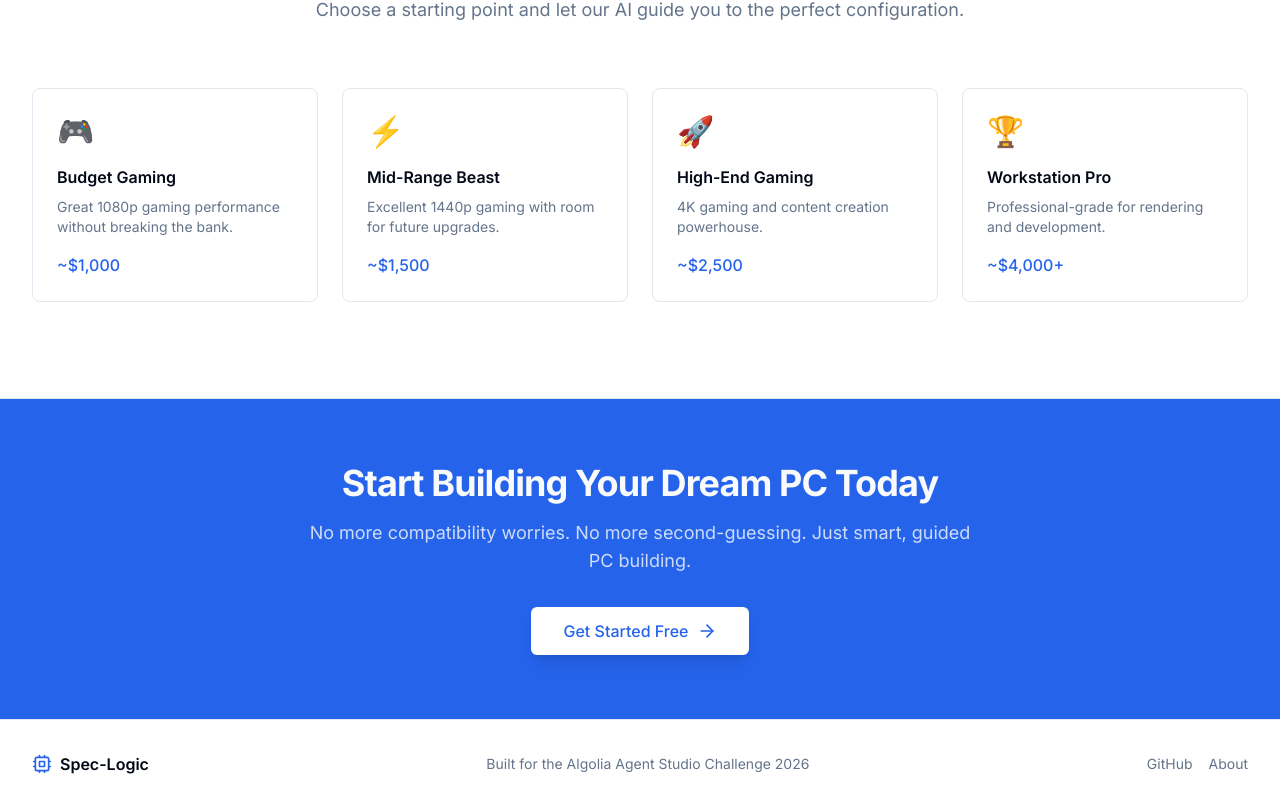
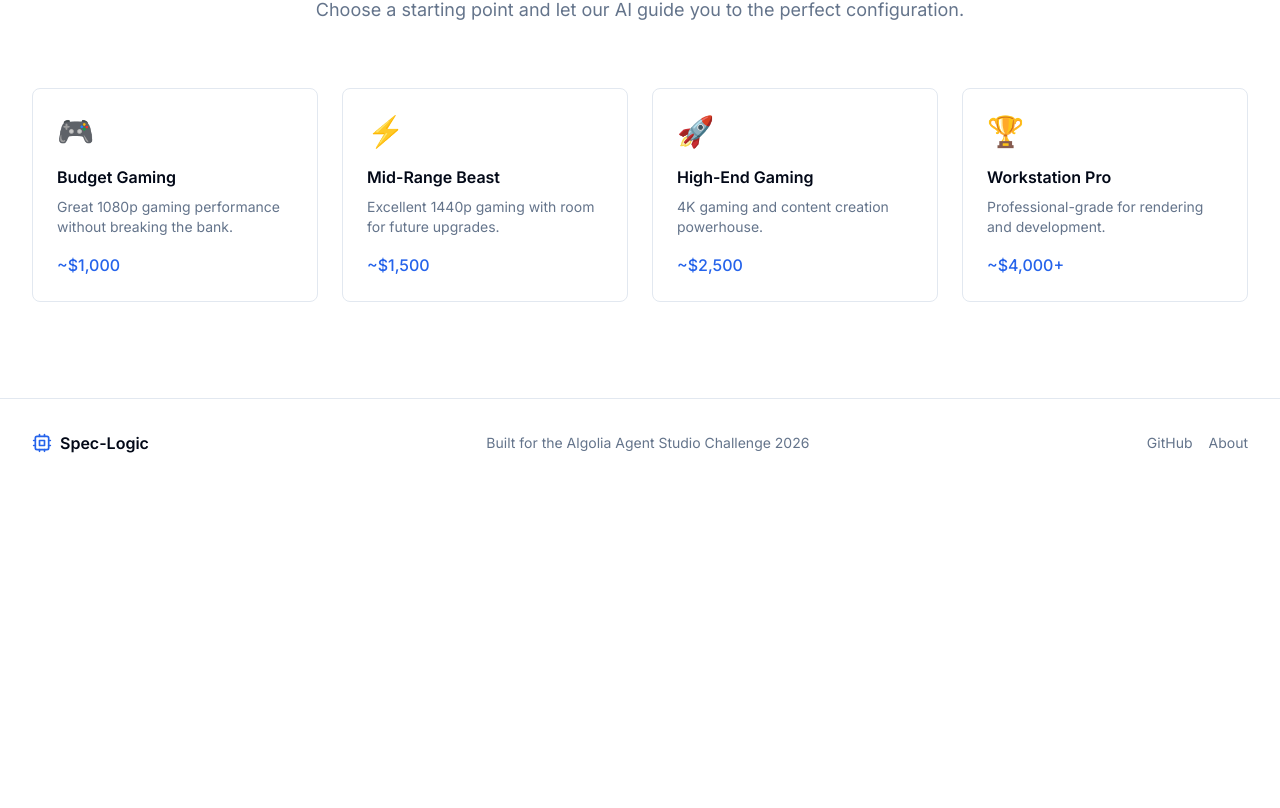
Before and after one commit to prkshverma09/ComputerSpecLogic, a Next.js app in the folder frontend/: page / in a window 1280 px wide. Shown: the part 2008-2816 px from the top of the page. After the commit the page ends 2495 px from the top, so only its background shows below. Built offline with nearby package versions, Linux system fonts and the light colour scheme.

Commit message:
fix: Remove redundant CTA section from homepage

```diff
--- a/frontend/app/page.tsx
+++ b/frontend/app/page.tsx
@@ -251,28 +251,6 @@ export default function HomePage() {
             </div>
           </div>
         </section>
-
-        {/* CTA Section */}
-        <section className="border-t bg-primary py-16">
-          <div className="container">
-            <div className="mx-auto max-w-2xl text-center">
-              <h2 className="text-3xl font-bold tracking-tight text-primary-foreground sm:text-4xl mb-4">
-                Start Building Your Dream PC Today
-              </h2>
-              <p className="text-lg text-primary-foreground/80 mb-8">
-                No more compatibility worries. No more second-guessing. Just
-                smart, guided PC building.
-              </p>
-              <Link
-                href="/build"
-                className="inline-flex items-center justify-center rounded-md bg-white px-8 py-3 text-base font-medium text-primary shadow-lg hover:bg-gray-100 transition-all hover:shadow-xl"
-              >
-                Get Started Free
-                <ArrowRight className="ml-2 h-5 w-5" />
-              </Link>
-            </div>
-          </div>
-        </section>
       </main>
 
       {/* Footer */}
```
